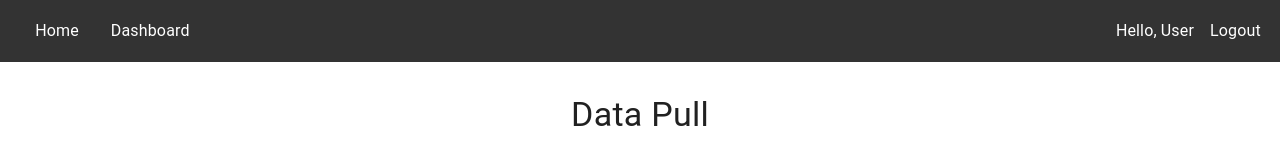
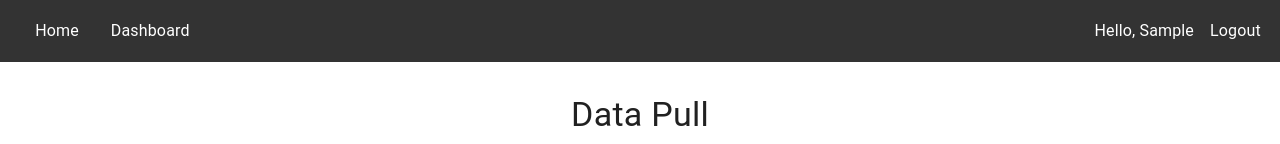
Before and after one commit to QuanDo2000/final_cloud_22f_react, a React (Create React App) app: page / in a window 1280 px wide. Both pictures are taken after typing "Sample", "Sample123", "name@example.com" into the empty fields and a click on the button "SIGN IN". Shown: the top 144 px of the page. Built offline with nearby package versions, Linux system fonts and the light colour scheme; no server answers.

Commit message:
Revert package.json changes.

```diff
--- a/package.json
+++ b/package.json
@@ -25,9 +25,8 @@
     "web-vitals": "^2.1.4"
   },
   "scripts": {
-    "start": "react-scripts node_modules/react-scripts/scripts/start",
-    "build": "react-scripts node_modules/react-scripts/scripts/build",
-    "eject": "react-scripts node_modules/react-scripts/scripts/eject"
+    "start": "react-scripts start",
+    "build": "react-scripts build"
   },
   "eslintConfig": {
     "extends": [
--- a/src/components/Header.tsx
+++ b/src/components/Header.tsx
@@ -19,13 +19,13 @@ export default function Header({
             <Link to="/" className={styles.headerA}>
               Home
             </Link>
-            <Link to="/dashboard" className={styles.headerA}>
+            <Link to={token ? '/dashboard' : '/'} className={styles.headerA}>
               Dashboard
             </Link>
           </div>
           {token && (
             <div className={styles.headerLeft}>
-              <div className={styles.headerA}>Hello, User</div>
+              <div className={styles.headerA}>Hello, {token}</div>
               <MuiLink
                 href="#"
                 className={styles.headerA}
```
